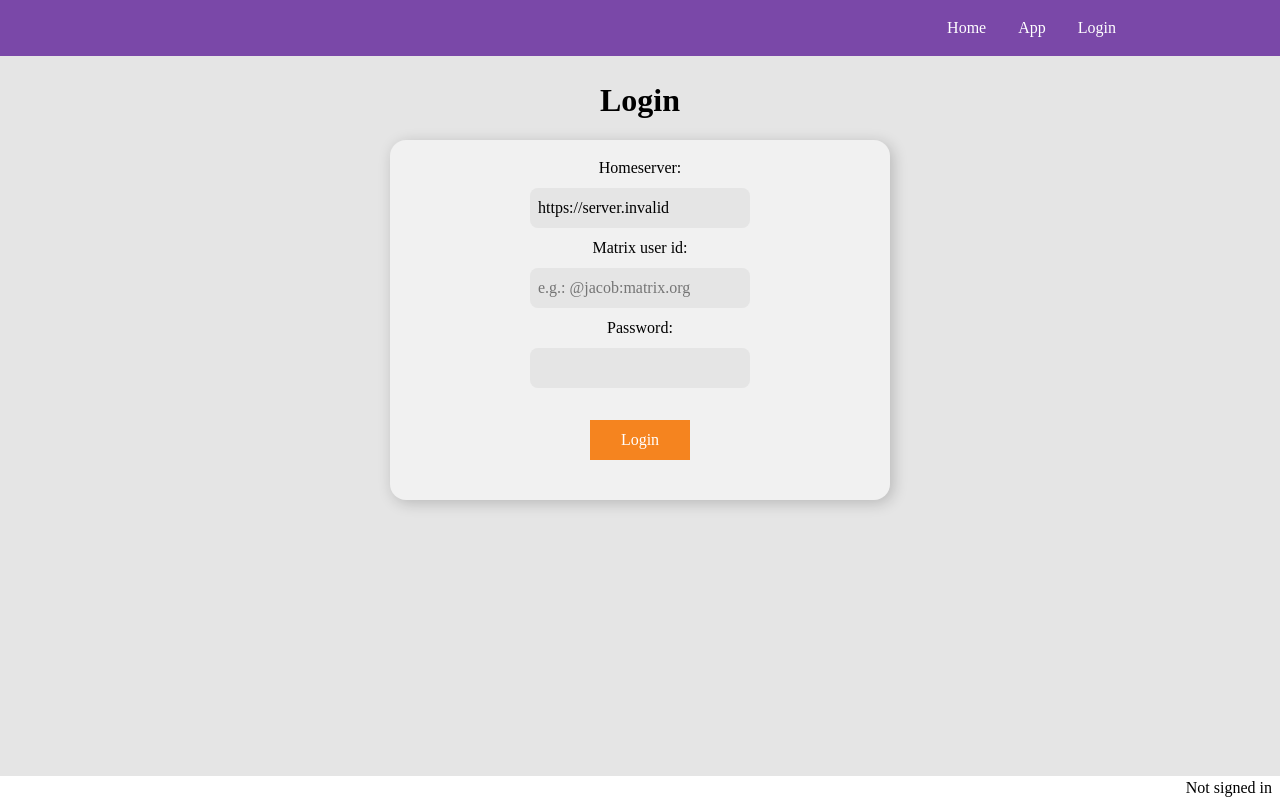
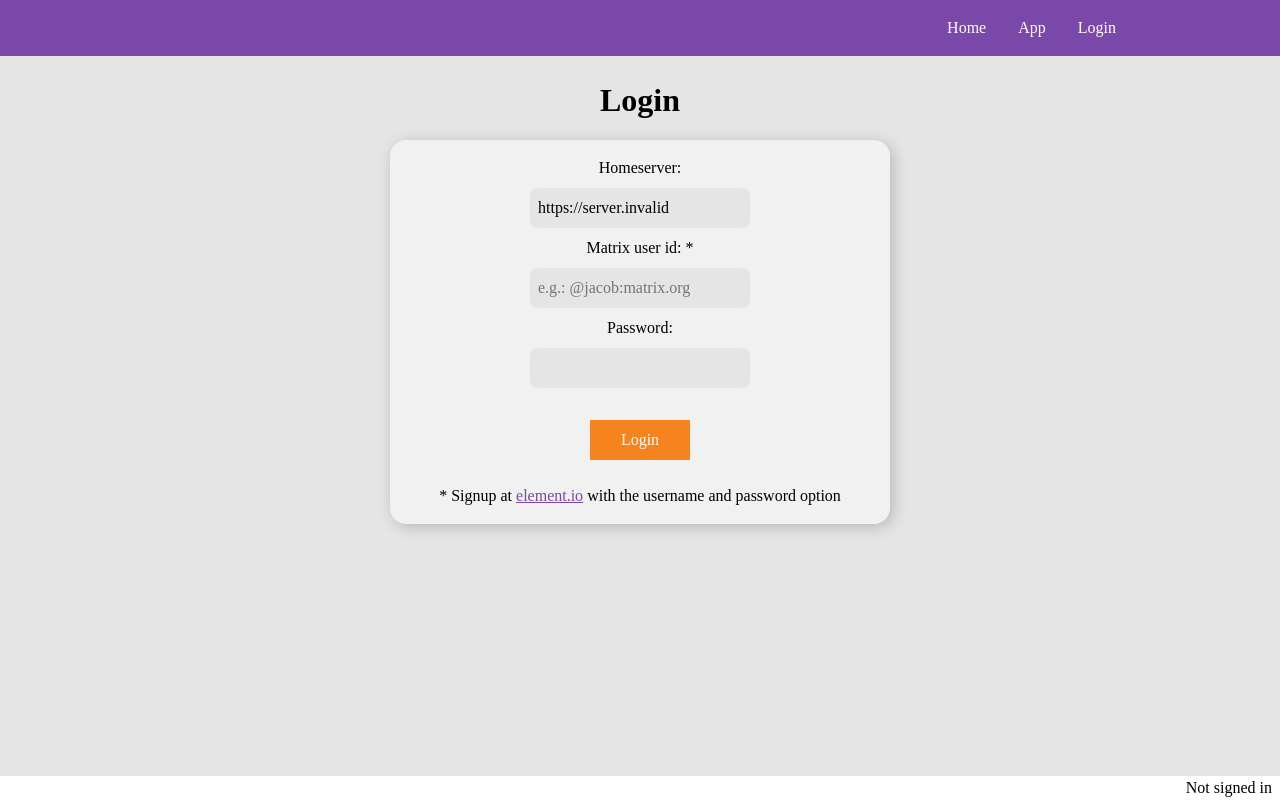
Before and after one commit to jacobcoro/eduvault-matrix-crdt, a Next.js app: page /login in a window 1280 px wide. Built offline with nearby package versions, Linux system fonts and the light colour scheme; no server answers; some icons are missing.

Commit message:
signup link

```diff
--- a/src/components/LoginForm.tsx
+++ b/src/components/LoginForm.tsx
@@ -34,7 +34,7 @@ const LoginForm = ({
           onChange={(e) => handleChange('baseUrl', e.target.value)}
         />
 
-        <label htmlFor="user-input">Matrix user id:</label>
+        <label htmlFor="user-input">Matrix user id: *</label>
         <input
           autoComplete="username"
           placeholder="e.g.: @jacob:matrix.org"
@@ -59,6 +59,11 @@ const LoginForm = ({
         <button disabled={loginStatus === 'loading'} onClick={handleLogin}>
           Login
         </button>
+        <p>
+          {`* Signup at `}
+          <a href="https://app.element.io/">element.io</a> with the username and
+          password option
+        </p>
       </form>
     </div>
   );
--- a/src/styles/globals.css
+++ b/src/styles/globals.css
@@ -33,3 +33,7 @@ input {
   padding: 8px;
   border-radius: 8px;
 }
+
+a {
+  color: var(--secondary);
+}
```
